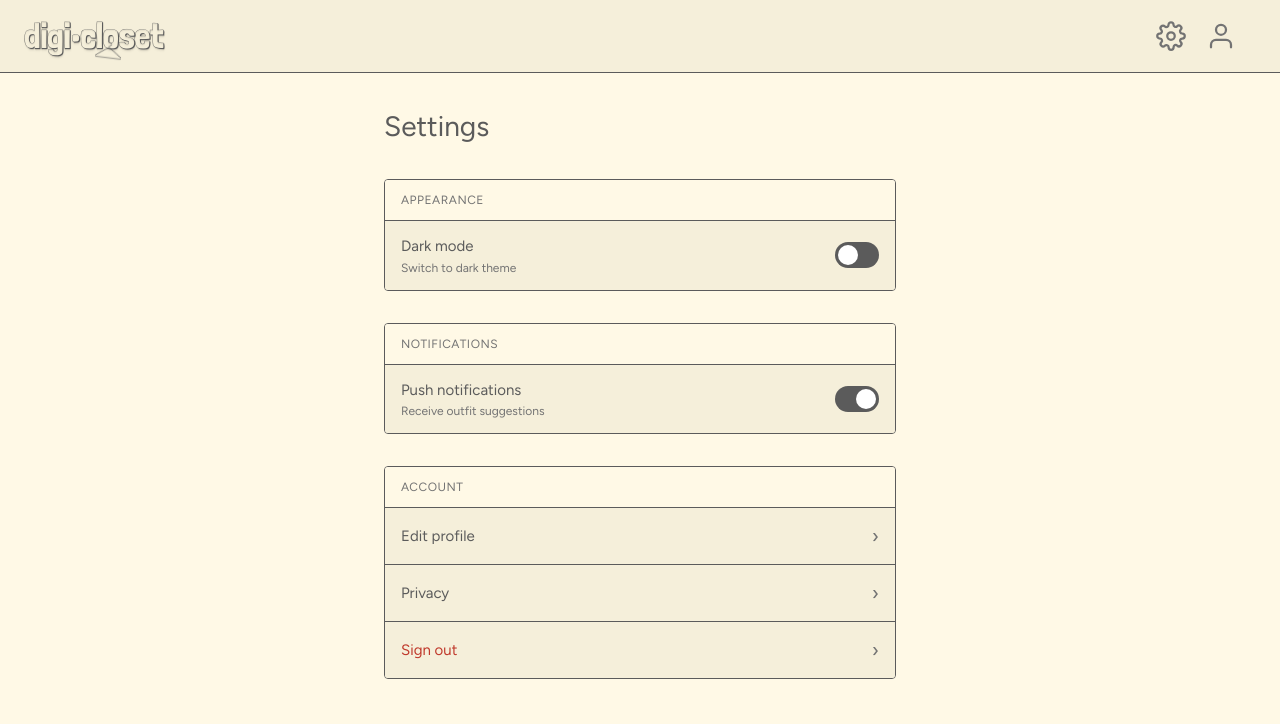
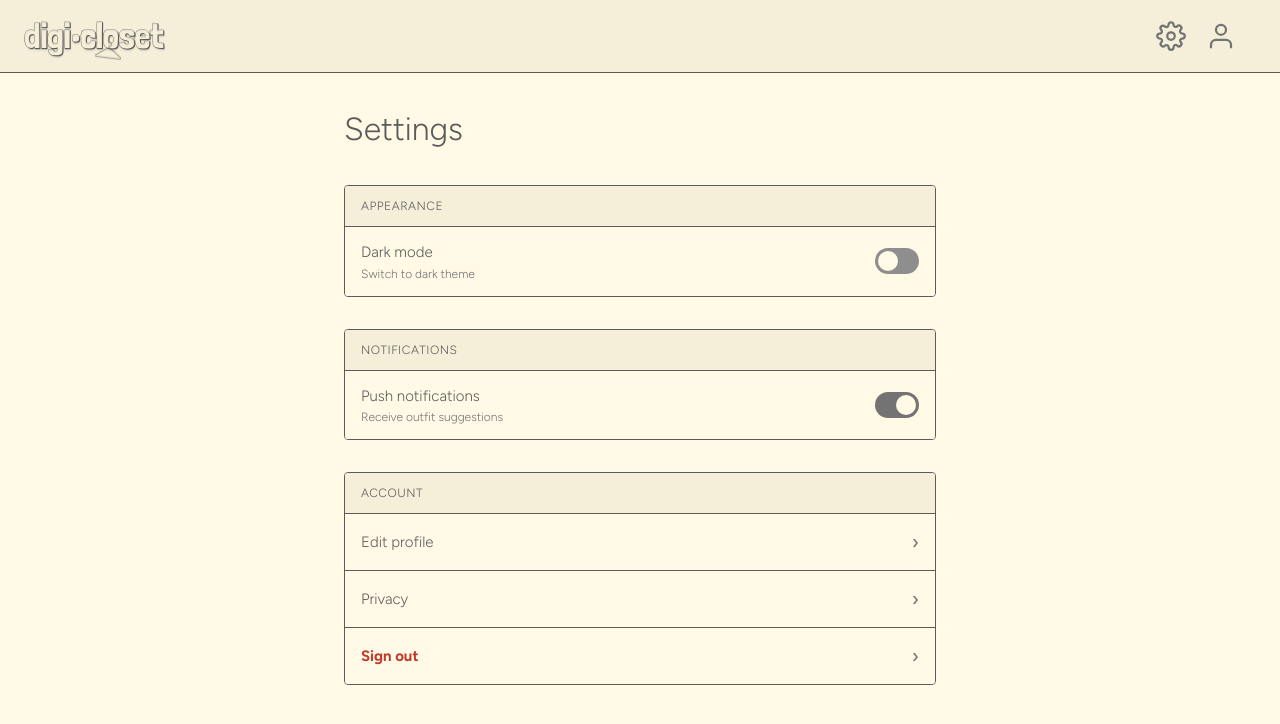
Before and after one commit to israelavendanojr/digital-closet, a React (Vite) app in the folder frontend/: page /settings in a window 1280 px wide. Shown: the top 724 px of the page. Built offline with nearby package versions, Linux system fonts and the light colour scheme.

Commit message:
End styling session

```diff
--- a/frontend/src/components/ui/Button.tsx
+++ b/frontend/src/components/ui/Button.tsx
@@ -7,9 +7,9 @@ interface ButtonProps extends ButtonHTMLAttributes<HTMLButtonElement> {
 }
 
 const variantClasses = {
-  primary:   'bg-bga-card text-text border border-border hover:enabled:bg-border shadow-sm',
-  secondary: 'bg-text text-bg border-none hover:enabled:opacity-85 shadow-sm',
-  ghost:     'bg-transparent text-text-muted border border-border hover:enabled:bg-bg-card hover:enabled:text-text shadow-sm',
+  primary:   'bg-bg-card text-text border border-border hover:enabled:bg-hover shadow-sm',
+  secondary: 'bg-bg-card text-bg border-none hover:enabled:opacity-85 shadow-sm',
+  ghost:     'bg-transparent text-text-muted border border-border hover:enabled:bg-hover hover:enabled:text-text shadow-sm',
 }
 
 const sizeClasses = {
@@ -28,7 +28,7 @@ export default function Button({
   return (
     <button
       className={cn(
-        'inline-flex items-center justify-center gap-2 rounded-pill font-medium cursor-pointer transition-[opacity,background] duration-150 whitespace-nowrap disabled:opacity-45 disabled:cursor-not-allowed',
+        'inline-flex items-center justify-center gap-2 rounded-pill font-light cursor-pointer transition-[opacity,background] duration-150 whitespace-nowrap disabled:opacity-45 disabled:cursor-not-allowed',
         variantClasses[variant],
         sizeClasses[size],
         className,
--- a/frontend/src/index.css
+++ b/frontend/src/index.css
@@ -18,14 +18,15 @@
 }
 
 @theme {
-  --color-bg:         #FFF9E6;
-  --color-bg-card:    #F5EFDA;
-  --color-bg-input:   #fff;
-  --color-text:       #5B5B5B;
-  --color-text-muted: #737373;
-  --color-text-light: #8E8E8E;
-  --color-border:     #5B5B5B;
-  --color-hover:      #F0E9D0;
+  --color-bg:           #FFF9E6;
+  --color-bg-card:      #F5EFDA;
+  --color-bg-input:     #fff;
+  --color-text:         #5B5B5B;
+  --color-text-muted:   #737373;
+  --color-text-light:   #8E8E8E;
+  --color-border:       #5B5B5B;
+  --color-hover:        #F0E9D0;
+  --color-hover-error:  #f0dad0;
 
   --shadow-DEFAULT: rgba(0, 0, 0, 0.08) 0 2px 8px;
   --shadow-card:    rgba(0, 0, 0, 0.06) 0 1px 4px;
--- a/frontend/src/pages/Home.tsx
+++ b/frontend/src/pages/Home.tsx
@@ -5,7 +5,7 @@ export default function Home() {
 
   return (
     <div className="flex flex-col items-center px-4 md:px-6 pt-10 md:pt-[60px] pb-10 gap-9 w-full overflow-x-hidden">
-      <div className="flex flex-col justify-start items-center xl:items-start w-full max-w-7xl">
+      <div className="flex flex-col justify-start items-center xl:items-start w-[1250px]">
         <h1 className="text-[42px] font-light tracking-[-2px]">Organize Your Style</h1>
         <p className="text-base text-text-muted font-light">Mix and match your favorite pieces, all in one place</p>
       </div>
@@ -28,7 +28,7 @@ export default function Home() {
         </button>
 
         <div className="flex items-center justify-end">
-          <h1 className="rotate-90 cursor-default text-2xl xl:-mr-15 xl:-ml-75 hidden xl:block">✩₊˚.⋆☾⋆⁺₊✧₊⋆⁺₊✩₊˚.⋆☾⋆⁺₊</h1>
+          <h1 className="rotate-90 cursor-default text-2xl -mr-21 -ml-75 hidden xl:block">✩₊˚.⋆☾⋆⁺₊✧₊⋆⁺₊✩₊˚.⋆☾⋆⁺₊</h1>
         </div>
 
         <button
@@ -46,7 +46,7 @@ export default function Home() {
           <h2 className="text-4xl font-light mt-4">Saved Outfits</h2>
           <p className="text-md text-text-muted font-light mt-2">View &amp; create your outfit combos</p>
         </button>
-        <h1 className="-rotate-90 cursor-default text-2xl ml-12 hidden xl:block">✩₊˚.⋆☾⋆⁺₊✧₊⋆⁺₊✩₊˚.⋆☾⋆⁺₊</h1>
+        <h1 className="-rotate-90 cursor-default text-2xl ml-10 hidden xl:block">✩₊˚.⋆☾⋆⁺₊✧₊⋆⁺₊✩₊˚.⋆☾⋆⁺₊</h1>
       </div>
 
       <button
--- a/frontend/src/pages/Settings.tsx
+++ b/frontend/src/pages/Settings.tsx
@@ -5,55 +5,55 @@ export default function Settings() {
   const [notifications, setNotifications] = useState(true)
 
   return (
-    <div className="px-6 py-8 max-w-140 mx-auto w-full flex flex-col gap-8">
-      <h1 className="text-[28px] font-normal">Settings</h1>
+    <div className="px-6 py-8 max-w-160 mx-auto w-full flex flex-col gap-8">
+      <h1 className="text-[32px] font-light">Settings</h1>
 
       <section className="flex flex-col border border-border rounded overflow-hidden">
-        <h2 className="text-xs uppercase tracking-[0.5px] text-text-muted px-4 py-3 bg-bg">Appearance</h2>
-        <div className="flex items-center justify-between px-4 py-3.5 bg-bg-card border-t border-border gap-4">
+        <h2 className="text-xs uppercase tracking-[0.5px] text-text font-light px-4 py-3 bg-bg-card">Appearance</h2>
+        <div className="flex items-center justify-between px-4 py-3.5 bg-bg border-t border-border gap-4">
           <div>
-            <p className="text-[15px] text-text">Dark mode</p>
-            <p className="text-xs text-text-muted mt-0.5">Switch to dark theme</p>
+            <p className="text-[15px] text-text font-light">Dark mode</p>
+            <p className="text-xs font-light text-text-muted mt-0.5">Switch to dark theme</p>
           </div>
           <button
-            className={`w-11 h-6.5 rounded-pill border-none relative cursor-pointer transition-colors duration-200 shrink-0 ${darkMode ? 'toggle-on bg-text' : 'bg-border'}`}
+            className={`w-11 h-6.5 rounded-pill border-none relative cursor-pointer transition-colors duration-200 shrink-0 ${darkMode ? 'toggle-on bg-text-muted' : 'bg-text-light'}`}
             onClick={() => setDarkMode(v => !v)}
             aria-pressed={darkMode}
           >
-            <span className="toggle-thumb absolute top-0.75 left-0.75 w-5 h-5 rounded-full bg-white transition-transform duration-200 block" />
+            <span className="toggle-thumb absolute top-0.75 left-0.75 w-5 h-5 rounded-full bg-bg transition-transform duration-200 block" />
           </button>
         </div>
       </section>
 
       <section className="flex flex-col border border-border rounded overflow-hidden">
-        <h2 className="text-xs uppercase tracking-[0.5px] text-text-muted px-4 py-3 bg-bg">Notifications</h2>
-        <div className="flex items-center justify-between px-4 py-3.5 bg-bg-card border-t border-border gap-4">
+        <h2 className="text-xs font-light uppercase tracking-[0.5px] text-text px-4 py-3 bg-bg-card">Notifications</h2>
+        <div className="flex items-center justify-between px-4 py-3.5 bg-bg border-t border-border gap-4">
           <div>
-            <p className="text-[15px] text-text">Push notifications</p>
-            <p className="text-xs text-text-muted mt-0.5">Receive outfit suggestions</p>
+            <p className="text-[15px] font-light text-text">Push notifications</p>
+            <p className="text-xs font-light text-text-muted mt-0.5">Receive outfit suggestions</p>
           </div>
           <button
-            className={`w-11 h-6.5 rounded-pill border-none relative cursor-pointer transition-colors duration-200 shrink-0 ${notifications ? 'toggle-on bg-text' : 'bg-border'}`}
+            className={`w-11 h-6.5 rounded-pill border-none relative cursor-pointer transition-colors duration-200 shrink-0 ${notifications ? 'toggle-on bg-text-muted' : 'bg-text-light'}`}
             onClick={() => setNotifications(v => !v)}
             aria-pressed={notifications}
           >
-            <span className="toggle-thumb absolute top-0.75 left-0.75 w-5 h-5 rounded-full bg-white transition-transform duration-200 block" />
+            <span className="toggle-thumb absolute top-0.75 left-0.75 w-5 h-5 rounded-full bg-bg transition-transform duration-200 block" />
           </button>
         </div>
       </section>
 
       <section className="flex flex-col border border-border rounded overflow-hidden">
-        <h2 className="text-xs uppercase tracking-[0.5px] text-text-muted px-4 py-3 bg-bg">Account</h2>
-        <div className="flex items-center justify-between px-4 py-3.5 bg-bg-card border-t border-border gap-4 cursor-pointer hover:bg-border">
-          <p className="text-[15px] text-text">Edit profile</p>
+        <h2 className="text-xs font-light uppercase tracking-[0.5px] text-text px-4 py-3 bg-bg-card">Account</h2>
+        <div className="flex items-center justify-between px-4 py-3.5 bg-bg border-t border-border gap-4 cursor-pointer hover:bg-hover">
+          <p className="text-[15px] font-light text-text">Edit profile</p>
           <span className="text-xl text-text-muted">›</span>
         </div>
-        <div className="flex items-center justify-between px-4 py-3.5 bg-bg-card border-t border-border gap-4 cursor-pointer hover:bg-border">
-          <p className="text-[15px] text-text">Privacy</p>
+        <div className="flex items-center justify-between px-4 py-3.5 bg-bg border-t border-border gap-4 cursor-pointer hover:bg-hover">
+          <p className="text-[15px] font-light text-text">Privacy</p>
           <span className="text-xl text-text-muted">›</span>
         </div>
-        <div className="flex items-center justify-between px-4 py-3.5 bg-bg-card border-t border-border gap-4 cursor-pointer hover:bg-border">
-          <p className="text-[15px] text-[#c0392b]">Sign out</p>
+        <div className="flex items-center justify-between px-4 py-3.5 bg-bg border-t border-border gap-4 cursor-pointer hover:bg-hover-error">
+          <p className="text-[15px] font-bold text-[#c0392b]">Sign out</p>
           <span className="text-xl text-text-muted">›</span>
         </div>
       </section>
--- a/frontend/src/pages/Upload.tsx
+++ b/frontend/src/pages/Upload.tsx
@@ -14,10 +14,10 @@ export default function Upload() {
   }
 
   return (
-    <div className="px-6 pt-8 pb-25 flex flex-col gap-3 max-w-140 mx-auto w-full">
-      <h1 className="text-[28px] font-normal">Upload Item</h1>
-      <p className="text-sm text-text-muted">Add a new piece to your wardrobe</p>
-      <div className="mt-2">
+    <div className="px-6 pt-8 pb-25 flex flex-col gap-1 max-w-220 mx-auto w-full">
+      <h1 className="text-[36px] font-light">Upload Item</h1>
+      <p className="text-sm text-text-muted font-light">Add a new piece to your wardrobe</p>
+      <div className="mt-6">
         <ImageDropzone onFile={handleFile} preview={preview} />
       </div>
       <div className="flex gap-3 justify-end mt-4">
```
Also changed, not shown: frontend/src/components/ui/ImageDropzone.tsx (+5 -5 lines).
